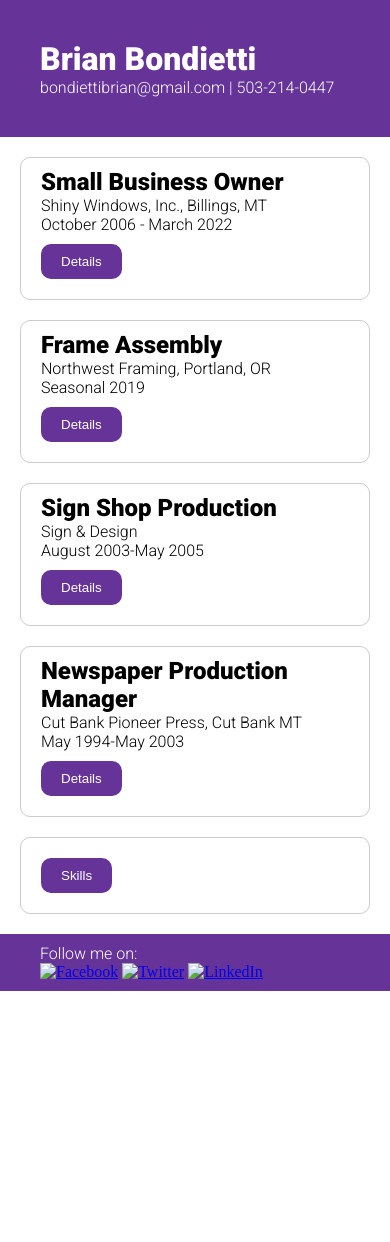
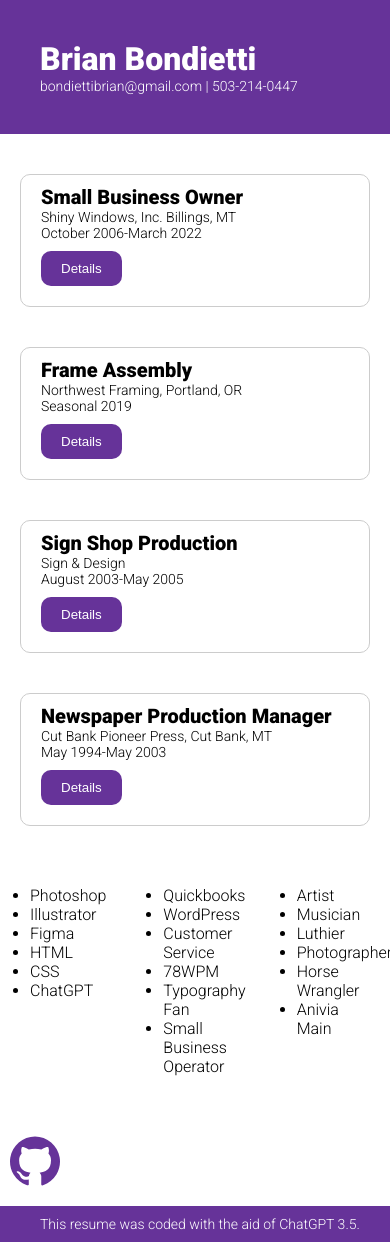
Before and after one commit to bondiettidesign/Resume, a plain HTML site: page index.html in a window 390 px wide. Before the commit the page ends 991 px from the top, so only its background shows below. Drawn offline with Linux system fonts and the light colour scheme.

Commit message:
Worked with ChatGPT 3.5 to fix button problem.

```diff
--- a/css/style.css
+++ b/css/style.css
@@ -1,33 +1,65 @@
-* {
+* * {
   box-sizing: border-box;
-    margin: 0 auto;
+  margin: 0;
   padding: 0;
-    max-width: 1000px;
 }
 
 .header {
+  width: 100%;
+  max-width: 800px;
   background-color: #663399;
   color: white;
+  margin: 0 auto;
   padding: 40px;
 }
 
-.container {
+.jobs {
+    margin: 20px auto;
+    max-width: 800px;
+    display: flex;
+    flex-wrap: wrap;
+    justify-content: space-between;
+  }
+
+  .details-container {
     border: 1px solid #ccc;
     border-radius: 10px;
     margin: 20px;
     padding: 20px;
     padding-top: 10px;
+    flex-basis: 50%;
+    box-sizing: border-box;
   }
 
-.details {
-    background-color: white;
-    color: black;
-    padding: 20px;
+  .details-list {
+    display: none;
+    margin: 20px;
   }
 
-.skills {
-    background-color: #ad92c979;
-    padding: 40px;
+
+.container {
+  display: flex;
+  margin: 20px auto;
+  max-width: 800px;
+  flex-wrap: wrap;
+  justify-content: space-between;
+}
+
+.skills-container {
+  width: calc(33.33% - 20px);
+  margin-bottom: 20px;
+}
+
+.skills-list {
+  margin: 20px;
+}
+
+.skills-container h2 {
+  margin-top: 0;
+}
+
+.logo {
+  float: left;
 }
 
 .footer {
@@ -38,14 +70,32 @@
   padding-bottom: 10px;
 }
 
-h1, h2 {
+footer p {
+  font-size: 14px;
+}
+
+h1 {
   font-family: 'Roboto', serif;
   font-weight: 900;
+  font-size: 32px;
 }
 
-p, ul, li {
+h2 {
+  font-family: 'Roboto', serif;
+  font-weight: 900;
+  font-size: 24px;
+}
+
+p {
+  font-family: 'Roboto', serif;
+  font-weight: 300;
+  font-size: 16px;
+}
+
+li {
   font-family: 'Roboto', sans-serif;
   font-weight: 300;
+  font-size: 16px;
 }
 
 button {
@@ -61,3 +111,27 @@ button {
 .details {
   display: none;
 }
+
+@media screen and (max-width: 767px) {
+  .container {
+    max-width: 100%;
+    padding: 0 10px;
+    margin: 20px auto;
+  }
+
+  h2 {
+    font-size: 20px;
+  }
+
+  p {
+    font-size: 14px;
+  }
+
+  .details-container {
+    flex-basis: 100%;
+
+  .skills-container {
+    width: calc(50% - 10px);
+    margin-bottom: 20px;
+  }
+}
--- a/index.html
+++ b/index.html
@@ -1,5 +1,6 @@
 <html>
 <head>
+    <meta name="viewport" content="width=device-width, initial-scale=1">
     <link rel="stylesheet" href="css/style.css">
     <link rel="preconnect" href="https://fonts.googleapis.com">
     <link rel="preconnect" href="https://fonts.gstatic.com" crossorigin>
@@ -11,83 +12,112 @@
         <h1>Brian Bondietti</h1>
         <p>bondiettibrian@gmail.com | 503-214-0447</p>
     </div>
-    <div class="container">
+
+    <div class="jobs">
+    <div class="details-container">
         <h2>Small Business Owner</h2>
-        <p>Shiny Windows, Inc., Billings, MT</p>
-        <p>October 2006 - March 2022</p>
-        <button onclick="toggleDetails('details1')">Details</button>
-        <div id="details1" class="details">
-            <ul>
+        <p>Shiny Windows, Inc. Billings, MT</p>
+        <p>October 2006-March 2022</p>
+        <button class="details-btn" onclick="toggleDetails(this)">Details</button>
+        <ul class="details-list">
           <li>Successfully owned and operated a small window cleaning business in Billings, MT, and still operate it on a small scale in Portland, OR.</li>
-                <li>Supported myself and two part-time employees by handling book-keeping, scheduling, sales, hiring, and customer service.</li>
-                <li>Managed occasional handyman type projects from renting lifts to repairing screens, trim and construction clean-up.</li>
+          <li>Supported myself and two part-time employees by handling book-keeping, scheduling, sales, hiring, and customer service</li>
+          <li>Managed occasional handyman type projects from renting lifts to repairing screens, trim and construction clean-up</li>
         </ul>
       </div>
-    </div>
-    <div class="container">
+
+      <div class="details-container">
         <h2>Frame Assembly</h2>
         <p>Northwest Framing, Portland, OR</p>
         <p>Seasonal 2019</p>
-        <button onclick="toggleDetails('details2')">Details</button>
-        <div id="details2" class="details">
-            <ul>
+        <button class="details-btn" onclick="toggleDetails(this)">Details</button>
+        <ul class="details-list">
           <li>Assisted in assembling art frames in a factory for the busy holiday season, ensuring quality control before shipping.</li>
           <li>Examined final pieces (wires and hangers, frames, art, mats, glass/acrylic) for flaws, dust, and scratches.</li>
           <li>Filled in for the shipping department and other departments as needed.</li>
         </ul>
       </div>
-    </div>
-    <div class="container">
+
+      <div class="details-container">
         <h2>Sign Shop Production</h2>
         <p>Sign & Design</p>
         <p>August 2003-May 2005</p>
-        <button onclick="toggleDetails('details3')">Details</button>
-        <div id="details3" class="details">
-            <ul>
+        <button class="details-btn" onclick="toggleDetails(this)">Details</button>
+        <ul class="details-list">
           <li>Assisted in the production of signs, from graphic design skills to CAD Design software and CNC machines, painting, light assembly, and construction.</li>
+          <li>Examined final pieces (wires and hangers, frames, art, mats, glass/acrylic) for flaws, dust, and scratches.</li>
           <li>Worked at two different sign shops during this time, Sign & Design and Permaletter.</li>
         </ul>
       </div>
-    </div>
-    <div class="container">
+
+      <div class="details-container">
         <h2>Newspaper Production Manager</h2>
-        <p>Cut Bank Pioneer Press, Cut Bank MT</p>
+        <p>Cut Bank Pioneer Press, Cut Bank, MT</p>
         <p>May 1994-May 2003</p>
-        <button onclick="toggleDetails('details4')">Details</button>
-        <div id="details4" class="details">
-            <ul>
+        <button class="details-btn" onclick="toggleDetails(this)">Details</button>
+        <ul class="details-list">
           <li>Did graphic design and darkroom work, assisted every other position with their needs, and worked with customers to achieve their goals for graphic design and printing.</li>
           <li>Served as the newspaper's sports and special events photographer, wrote a few articles, and was the newspaper's ad-designer.</li>
-                <li>Assisted the newspaper in transitioning from traditional ways to the current online and digital mode.</li>
+          <li>Assisted the newspaper in transitioning from traditional ways to the current online and digital methods.</li>
+        </ul>
+      </div>
+
+    </div>
+
+      <div class="container">
+        <div class="skills-container">
+            <ul class="skills-list">
+              <li>Photoshop</li>
+              <li>Illustrator</li>
+              <li>Figma</li>
+              <li>HTML</li>
+              <li>CSS</li>
+              <li>ChatGPT</li>
+            </ul>
+          </div>
+
+        <div class="skills-container">
+          <ul class="skills-list">
+            <li>Quickbooks</li>
+            <li>WordPress</li>
+            <li>Customer Service</li>
+            <li>78WPM</li>
+            <li>Typography Fan</li>
+            <li>Small Business Operator</li>
+          </ul>
+        </div>
+
+        <div class="skills-container">
+          <ul class="skills-list">
+            <li>Artist</li>
+            <li>Musician</li>
+            <li>Luthier</li>
+            <li>Photographer</li>
+            <li>Horse Wrangler</li>
+            <li>Anivia Main</li>
           </ul>
         </div>
       </div>
+
         <div class="container">
-      <button onclick="toggleDetails('details5')">Skills</button>
-        <div id="details5" class="details">
-            <ul>
-                <li>Adobe Suite.</li>
-                <li>Figma.</li>
-                <li>Quickbooks.</li>
-            </ul>
+            <a href="https://github.com/bondiettidesign"><img src="github.svg" alt="github" width="50px" class="logo"></a>
         </div>
+
+    <div class="footer">
+        <p>This resume was coded with the aid of ChatGPT 3.5.</p>
     </div>
-    <!-- Copy and paste the container div for more jobs -->
-    <div class="footer">
-        <p>Follow me on:</p>
-        <a href="https://www.facebook.com/john.doe"><img src="facebook.png" alt="Facebook"></a>
-        <a href="https://www.twitter.com/john_doe"><img src="twitter.png" alt="Twitter"></a>
-        <a href="https://www.linkedin.com/in/john-doe"><img src="linkedin.png" alt="LinkedIn"></a>
-    </div>
+
     <script>
-        function toggleDetails(id) {
-            var details = document.getElementById(id);
-            if (details.style.display === "none") {
-                details.style.display = "block";
+        function toggleDetails(btn) {
+          var container = btn.parentNode;
+          var detailsList = container.querySelector('.details-list');
+          if (detailsList.style.display === 'none' || detailsList.style.display === '') {
+            detailsList.style.display = 'block';
           } else {
-                details.style.display = "none";
+            detailsList.style.display = 'none';
           }
         }
       </script>
+
 </body>
 </html>
```
Also changed, not shown: github.svg (added). Lines whose indentation alone changed are shown as unchanged.
